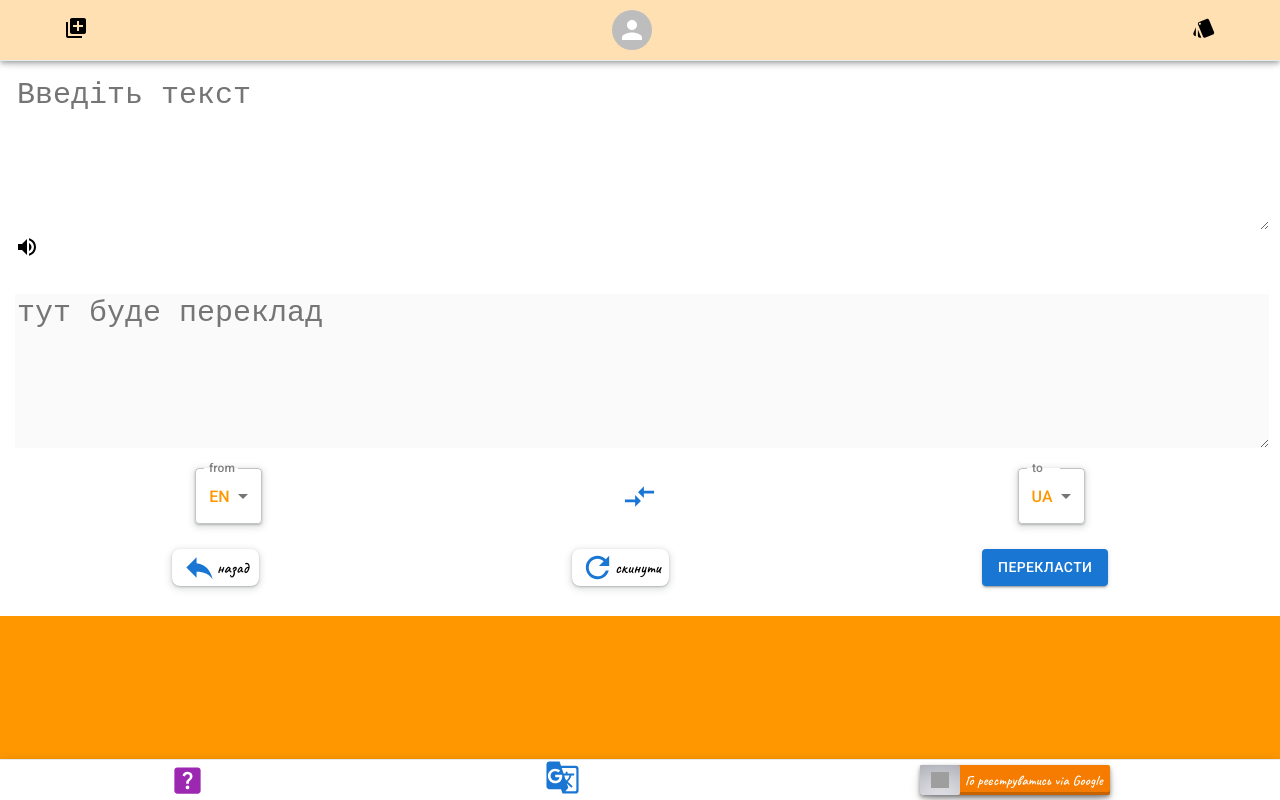
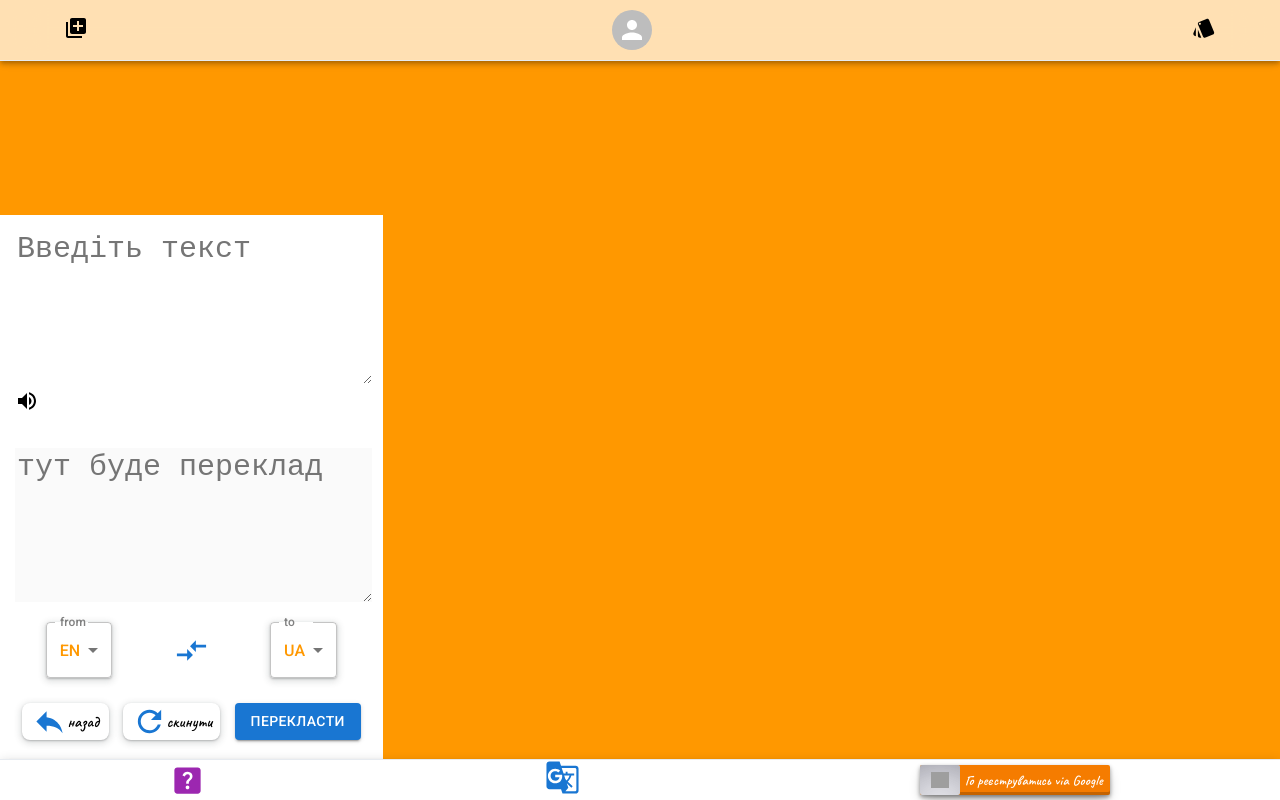
Before and after one commit to myroslav111/Language_cards, a React (Create React App) app: page /Language_cards/translate in a window 1280 px wide. Built offline with nearby package versions, Linux system fonts and the light colour scheme; grey boxes are pictures that could not be loaded.

Commit message:
fixed translate style

```diff
--- a/src/components/Translation/Translation.jsx
+++ b/src/components/Translation/Translation.jsx
@@ -66,6 +66,8 @@ function Translation() {
         // width: '100vw',
         zIndex: '0',
         paddingBottom: '30px',
+        position: 'fixed',
+        bottom: '30px',
       }}
     >
       <div style={{ padding: '15px' }}>
@@ -184,7 +186,7 @@ function Translation() {
           display: 'flex',
           justifyContent: 'space-around',
           alignItems: 'center',
-          padding: '0 15px 0 15px',
+          padding: '0 15px 0px 15px',
         }}
       >
         <div
--- a/src/pages/AddWord/AddWord.jsx
+++ b/src/pages/AddWord/AddWord.jsx
@@ -9,11 +9,11 @@ function AddWord() {
 
   return (
     <motion.div
-      style={{ height: '100%' }}
+      style={{}}
       initial={{ opacity: 0 }}
       animate={{ opacity: 1 }}
       exit={{ opacity: 0 }}
-
+      // height: '100%'
       // initial={{ width: 0 }}
       // animate={{ width: '100% ' }}
       // exit={{ x: window.innerWidth, transition: { duration: 0.1 } }}
```
